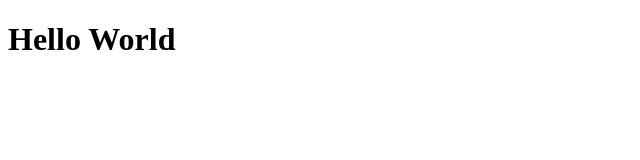
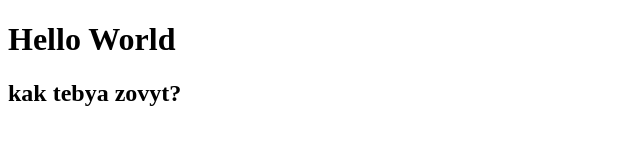
Before and after one commit to BaronLemon/My-first-project, a plain HTML site: page index.html in a window 1280 px wide. Shown: the whole page, without its empty margins (0-640 px from the left). Drawn offline with Linux system fonts and the light colour scheme.

Commit message:
Мой код 2

```diff
--- a/index.html
+++ b/index.html
@@ -2,6 +2,7 @@
 <html>
   <head>
     <h1>Hello World</h1>
+    <h2>kak tebya zovyt?</h2>
 
 
 
```
